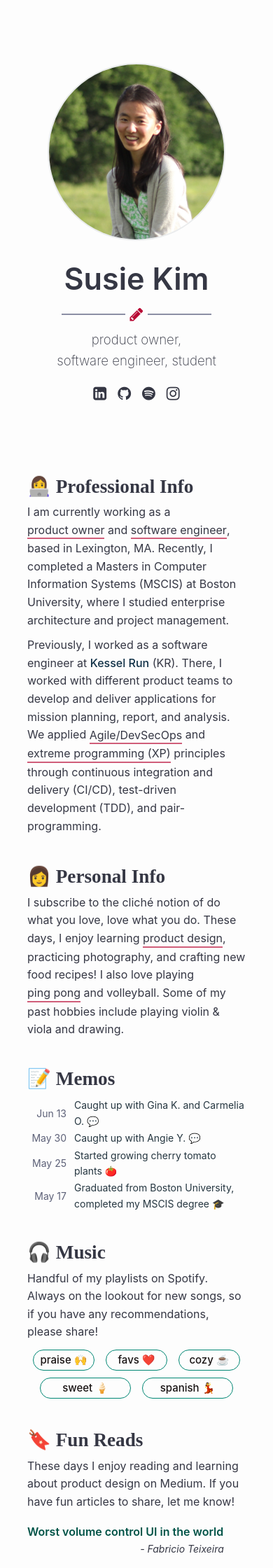
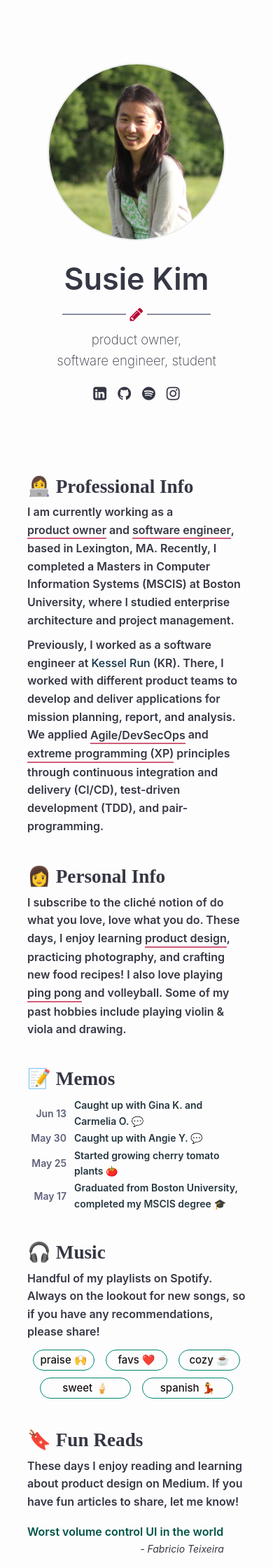
Before and after one commit to suzekim/suzekim.github.io, a Jekyll site: the page built from index.html, in a window 390 px wide. Shown: the top 2240 px of the page at 70% size. Built offline with Jekyll 4.4.1, drawn with Linux system fonts in a browser that asks for light colours; nearby versions of some CDN libraries.

Commit message:
exp with h3 font on mobile pt.3...

```diff
--- a/_sass/minima/_base.scss
+++ b/_sass/minima/_base.scss
@@ -34,7 +34,7 @@
   overflow-wrap: break-word;
 
   @include media-query($phone) {
-    font-weight: 400;
+    font-weight: 600;
   }
   @include media-query($desktop) {
     font-weight: 250;
--- a/_sass/minima/_layout.scss
+++ b/_sass/minima/_layout.scss
@@ -277,7 +277,7 @@
       font-weight: 400;
     }
     @include media-query($desktop) {
-      font-weight: 250;
+      font-weight: 400;
     }
   }
 
```
